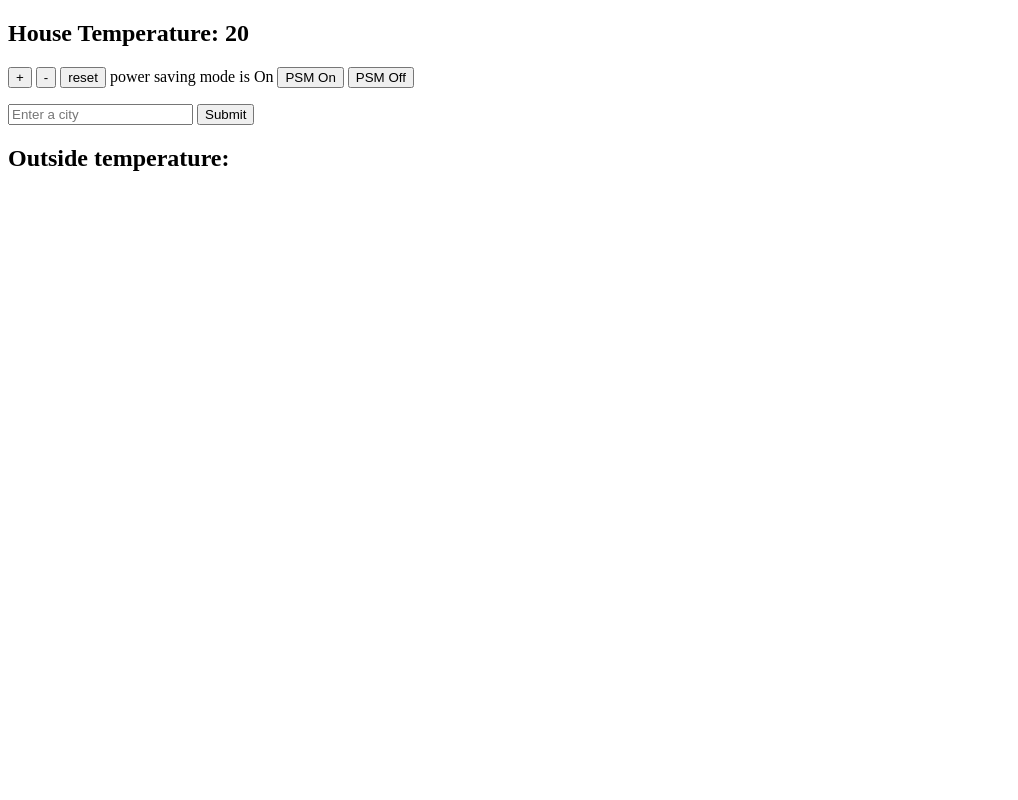
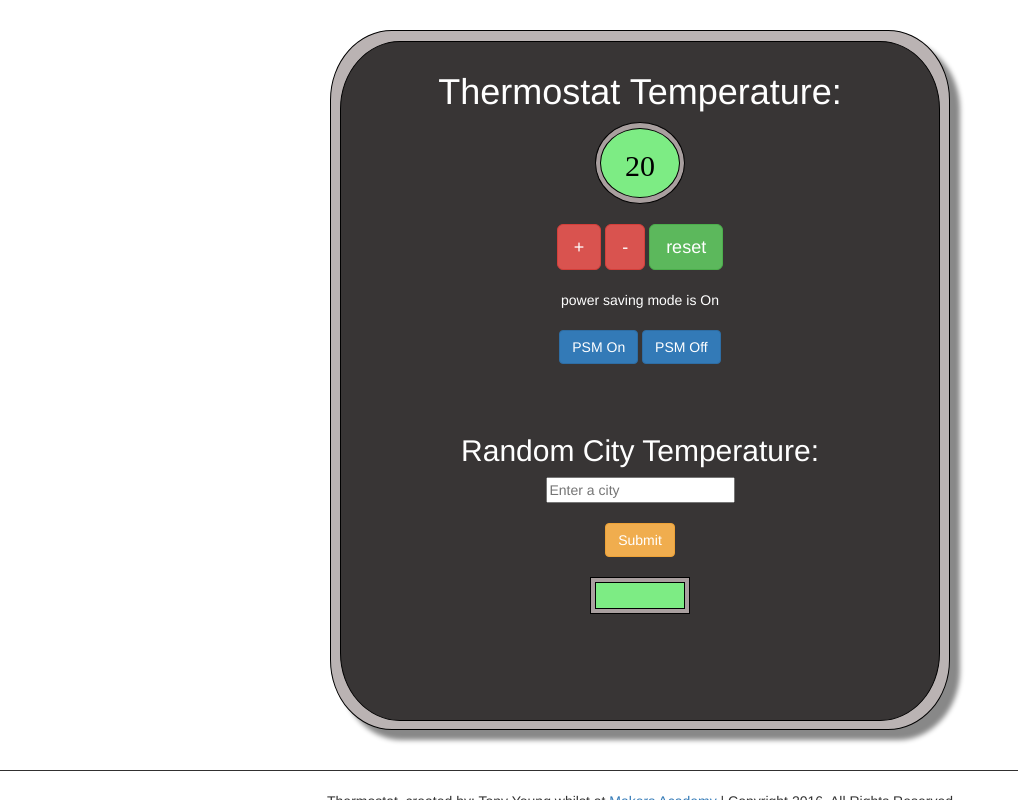
Before and after one commit to TY231618/thermostat-javascript, a plain HTML site: page index.html in a window 1280 px wide. Shown: the whole page, without its empty margins (0-1018 px from the left). Drawn offline with nearby package versions, Linux system fonts and the light colour scheme.

Commit message:
Some styling done

```diff
--- a/index.html
+++ b/index.html
@@ -5,30 +5,52 @@
     <script src="src/thermostat.js"></script>
     <script src="src/jquery.min.js"></script>
     <script src="src/interface.js"></script>
+    <link rel="stylesheet" href="https://maxcdn.bootstrapcdn.com/bootstrap/3.3.6/css/bootstrap.min.css" integrity="sha384-1q8mTJOASx8j1Au+a5WDVnPi2lkFfwwEAa8hDDdjZlpLegxhjVME1fgjWPGmkzs7" crossorigin="anonymous">
     <script src="bower_components/jquery/dist/jquery.min.js"></script>
 
     <title>Thermostat</title>
   </head>
   <body>
-    <section>
-      <h1>House Temperature: <span id="temperature"></span></h1>
+    <section class="thermo-outer-border">
+      <section class="thermo-body">
+        <h1>Thermostat Temperature: </h1>
+        <div class="temp-border">
+          <div class="temp-value">
+            <h2 id="temperature"></h2>
+          </div>
+        </div>
+        <br>
         <p>
-        <button id="temperature-up">+</button>
-        <button id="temperature-down">-</button>
-        <button id="temperature-reset">reset</button>
+          <button id="temperature-up" class="btn btn-danger btn-lg">+</button>
+          <button id="temperature-down" class="btn btn-danger btn-lg">-</button>
+          <button id="temperature-reset" class="btn btn-success btn-lg">reset</button>
+          <br><br>
           power saving mode is <span id="power-saving-status">On</span>
-        <button id="powersaving-off">PSM On</button>
-        <button id="powersaving-on">PSM Off</button>
+          <br><br>
+          <button id="powersaving-off" class="btn btn-primary">PSM On</button>
+          <button id="powersaving-on" class="btn btn-primary">PSM Off</button>
         </p>
-    </section>
-    <section>
-      <section>
-      </section>
+        <br><br>
+        <h2>Random City Temperature:</h2>
         <form id="select-city">
           <input id="current-city" type="text" placeholder="Enter a city"></input>
-        <input type="submit"></input>
+          <br><br>
+          <input class="btn btn-warning" type="submit"></input>
         </form>
-      <h1>Outside temperature: <span id="current-temperature"><span></h1>
+        <br>
+        <div class="city-temp-border">
+          <div class="city-temp-value">
+            <h2 id="current-temperature"></h2>
+          </div>
+        </div>
       </section>
+    </section>
+    <br><br>
+    <footer>
+      <div class="line"></div>
+      <br>
+      <p>Thermostat, created by: Tony Young whilst at <a href="http://www.makersacademy.com/">Makers Academy</a> | Copyright 2016, All Rights Reserved</p>
+      <!-- <p>Github: <a href="https://github.com/TY231618">TY231618</a></p> -->
+    </footer>
   </body>
 </html>
--- a/public/css/main.css
+++ b/public/css/main.css
@@ -1,6 +1,83 @@
-/*body {
-  background-image: url("images/ed.jpg");
+.thermo-outer-border {
+  border: 1px solid black;
+  max-width: 620px;
+  height: 700px;
+  margin: auto;
+  margin-top: 30px;
+  padding: 5px, 5px, 5px, 5px;
+  border-radius: 10%;
+  background-color: #bab3b3;
+  box-shadow: 10px 10px 5px #888888;
+}
+
+.thermo-body {
+  max-width: 600px;
+  height: 680px;
+  margin: auto;
   text-align: center;
-  font-size: 3em;
-  color: #f91f56;
-}*/
+  border: 1px solid black;
+  margin-top: 10px;
+  margin-bottom: 10px;
+  padding-top: 10px;
+  padding-bottom: 10px;
+  border-radius: 10%;
+  background-color: #383535;
+  color: white;
+}
+
+.temp-value {
+  max-width: 80px;
+  max-height: 100px;
+  margin: auto;
+  border: 1px solid black;
+  border-radius: 50%;
+  margin-bottom: 5px;
+  padding-bottom: 5px;
+  background-color: #7dec84;
+  color: black;
+  font-family: Digital-7;
+}
+
+.temp-border {
+  border: 1px solid black;
+  max-width: 90px;
+  max-height: 110px;
+  border-radius: 50%;
+  margin: auto;
+  padding-top: 5px;
+  padding-bottom: 0px;
+  background-color: #a99f9f;
+}
+
+.city-temp-value {
+  border: 1px solid black;
+  max-width: 90px;
+  margin: auto;
+  padding-bottom: 5px;
+  background-color: #7dec84;
+  color: black;
+  font-family: Digital-7;
+}
+
+.city-temp-border {
+  border: 1px solid black;
+  max-width: 100px;
+  margin: auto;
+  padding-top: 4px;
+  padding-bottom: 4px;
+  background-color: #a99f9f;
+}
+
+footer {
+  text-align: center;
+  position:fixed;;
+  bottom: 20;
+  width: 100%;
+  height: 40px;
+}
+.line {
+  position: relative;
+  height: 1px;
+  background: #717171;
+  border-bottom: 1px solid #313030;
+}
```
Also changed, not shown: spec/thermostatSpec.js (+0 -4 lines). Lines whose indentation alone changed are shown as unchanged.
